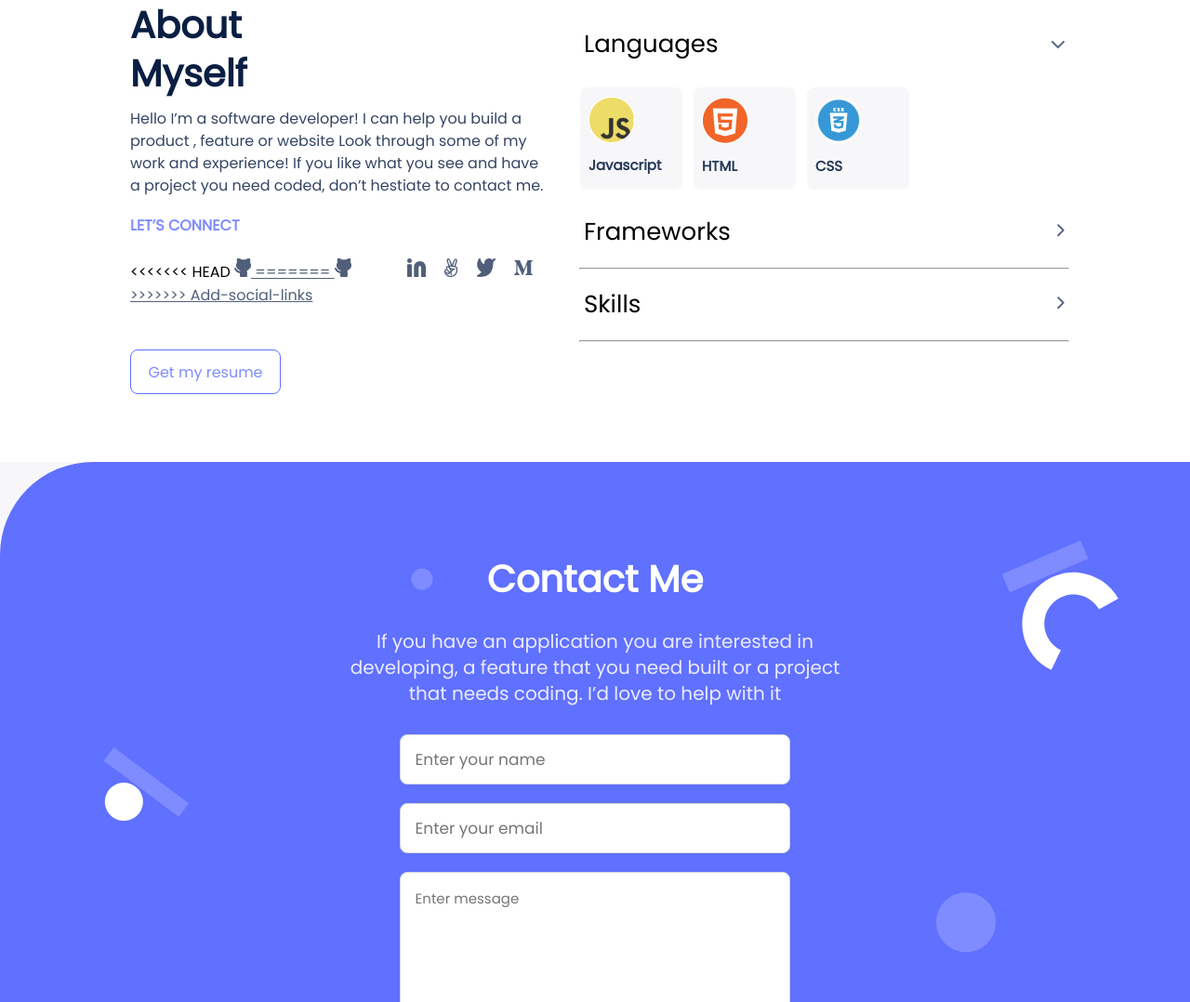
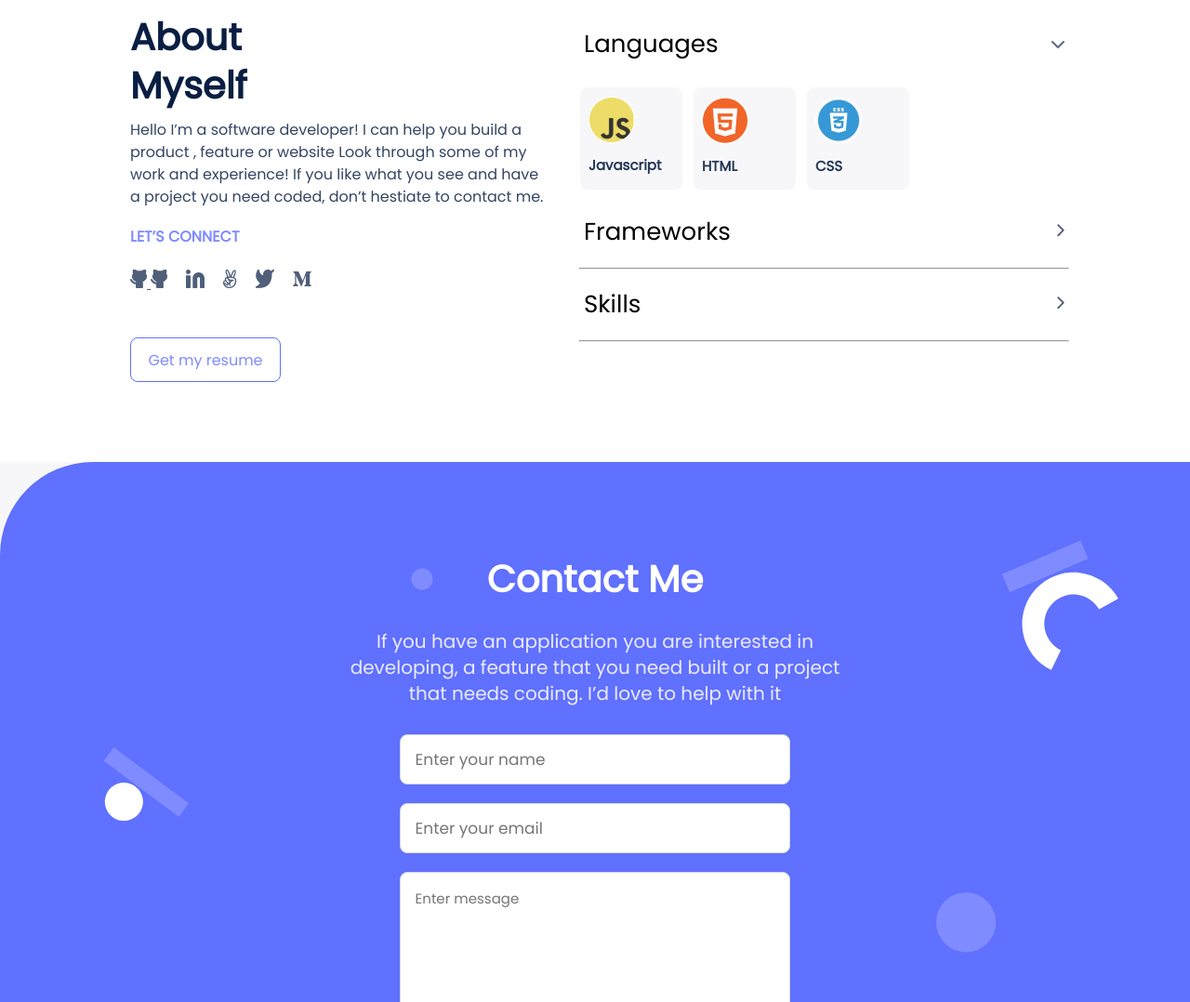
Before and after one commit to mwenyoa/Portfolio, a website: page index.html in a window 1280 px wide. Shown: the part 3666-4744 px from the top of the page at 93% size. Drawn offline with Linux system fonts and the light colour scheme; files whose address does not match are found by name.

Commit message:
Fix  errors

```diff
--- a/index.html
+++ b/index.html
@@ -249,13 +249,10 @@
         <a class="lets-connect" href="#">LET’S CONNECT</a>
         <ul class="social">
           <li>
-<<<<<<< HEAD
             <a href="#">
               <img src="mobile-images/Vector.png" class="social-icon"  alt="Github">
-=======
             <a href="#">
               <img src="mobile-images/Vector.png"  alt="Github">
->>>>>>> Add-social-links
             </a>
           </li>
           <li>
```
